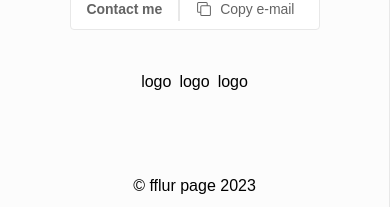
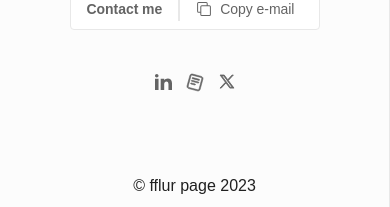
Before and after one commit to fflurp/fflurpage, a Next.js app: page / in a window 390 px wide. Shown: the part 1361-1568 px from the top of the page. Built offline with nearby package versions, Linux system fonts and the light colour scheme.

Commit message:
feat: add responsive layout

```diff
--- a/components/Layout.tsx
+++ b/components/Layout.tsx
@@ -42,6 +42,7 @@ const Navigation = () => {
     </nav>
   );
 };
+
 const ButtonContactMe = () => {
   const [copySuccess, setCopySuccess] = useState(false);
   const email = "fflur.page@gmail.com";
@@ -90,7 +91,7 @@ const ButtonContactMe = () => {
 
 const SideBarDesktop = () => {
   return (
-    <div className="surface-secondary border-primary border-primary hidden w-full min-w-[360px] flex-col border-r p-10 xl:flex">
+    <div className="surface-secondary border-primary border-primary flex h-full w-full flex-col flex-col border-r p-10">
       <div className="flex-1">
         <img src="/Fflur.png" alt="Fflur" className="h-36 w-36" />
         <h2 className="text-secondary h3 pb-4 pt-10">
@@ -123,7 +124,7 @@ const SideBarDesktop = () => {
 
 const CardMobile = () => {
   return (
-    <div className="surface-secondary border-primary border-primary flex w-full flex-col border-r border-t p-10 xl:hidden ">
+    <div className="surface-secondary border-primary border-primary flex w-full flex-col border-r border-t p-10">
       <div className="flex flex-1 flex-col items-center justify-center">
         <img src="/Fflur.png" alt="Fflur" className="h-36 w-36" />
         <h2 className="text-secondary h3 pb-4 pt-10">
@@ -140,26 +141,38 @@ const CardMobile = () => {
         </div>
       </div>
       <div className="flex justify-center gap-2 pt-10">
-        <span>logo</span>
-        <span>logo</span>
-        <span>logo</span>
+        <a href={linkedinUrl} target="_blank" rel="noreferrer">
+          <LinkedinIcon />
+        </a>
+        <a href={readCvUrl} target="_blank" rel="noreferrer">
+          <XIcon />
+        </a>
+        <a href={xUrl} target="_blank" rel="noreferrer">
+          <ReadCVIcon />
+        </a>
       </div>
-      <span className="pt-20 text-center">© fflur page 2023</span>
+      <span className="text-primary pt-20 text-center">
+        © fflur page {new Date().getFullYear()}
+      </span>
     </div>
   );
 };
 
 export const Layout = ({ children }: { children: React.ReactNode }) => {
   return (
-    <div className="flex h-full min-h-screen flex-col xl:flex-row">
-      <SideBarDesktop />
-      <main className="surface-primary flex-auto overflow-auto p-6 md:p-10">
+    <div className="m-auto grid min-h-screen w-full grid-cols-1 xl:grid-cols-[360px_1fr]">
+      <div className="sticky top-0 hidden h-screen xl:flex">
+        <SideBarDesktop />
+      </div>
+      <main className="surface-primary overflow-auto p-6 md:p-10">
         {/* <div className="flex items-center justify-center pb-10 pt-5">
           <Navigation />
         </div> */}
         {children}
       </main>
-      <CardMobile />
+      <div className="flex xl:hidden">
+        <CardMobile />
+      </div>
     </div>
   );
 };
--- a/pages/projects/matching-top-tier-freelancers-company-needs.tsx
+++ b/pages/projects/matching-top-tier-freelancers-company-needs.tsx
@@ -29,7 +29,7 @@ const ClearFashionPage = () => {
         <h1 className="h1 text-primary pt-3">
           Matching top-tier freelancers with company needs
         </h1>
-        <div className="mb-10 flex gap-4 pt-6">
+        <div className="mb-10 flex flex-wrap gap-4 pt-6">
           <Chip>
             <CalendarIcon />
             <span className="ml-2">2023 - Now</span>
@@ -81,15 +81,19 @@ const ClearFashionPage = () => {
           src="/projects/Creme/Creme_3.png"
           className="h-[500px] w-full rounded-lg object-cover"
         />
-        <div className="flex space-x-5">
+        <div className="flex flex-col space-y-5 xl:flex-row xl:space-x-5 xl:space-y-0">
+          <div className="w-full flex-1 xl:w-1/2">
             <img
               src="/projects/Creme/Creme_4.png"
               className="h-[500px] w-full rounded-lg object-cover"
             />
+          </div>
+          <div className="w-full flex-1 xl:w-1/2">
             <img
               src="/projects/Creme/Creme_5.png"
               className="h-[500px] w-full rounded-lg object-cover"
             />
+          </div>
         </div>
         <img
           src="/projects/Creme/Creme_6.png"
--- a/pages/projects/solutions-sustainable-fashion-industry.tsx
+++ b/pages/projects/solutions-sustainable-fashion-industry.tsx
@@ -29,7 +29,7 @@ const ClearFashionPage = () => {
         <h1 className="h1 text-primary pt-3 ">
           Solutions for a more sustainable fashion industry
         </h1>
-        <div className="mb-10 flex gap-4 pt-6">
+        <div className="mb-10 flex flex-wrap gap-4 pt-6">
           <Chip>
             <CalendarIcon />
             <span className="ml-2">2020 - 2022</span>
@@ -73,29 +73,37 @@ const ClearFashionPage = () => {
           src="/projects/CF/CF_1.png"
           className="h-[500px] w-full rounded-lg object-cover"
         />
-        <div className="flex space-x-5">
+        <div className="flex flex-col space-y-5 xl:flex-row xl:space-x-5 xl:space-y-0">
+          <div className="w-full flex-1 xl:w-1/2">
             <img
               src="/projects/CF/CF_2.png"
               className="h-[500px] w-full rounded-lg object-cover"
             />
+          </div>
+          <div className="w-full flex-1 xl:w-1/2">
             <img
               src="/projects/CF/CF_3.png"
               className="h-[500px] w-full rounded-lg object-cover"
             />
           </div>
+        </div>
         <img
           src="/projects/CF/CF_4.png"
           className="h-[500px] w-full rounded-lg object-cover"
         />
-        <div className="flex space-x-5">
+        <div className="flex flex-col space-y-5 xl:flex-row xl:space-x-5 xl:space-y-0">
+          <div className="w-full flex-1 xl:w-1/2">
             <img
               src="/projects/CF/CF_5.png"
               className="h-[500px] w-full rounded-lg object-cover"
             />
+          </div>
+          <div className="w-full flex-1 xl:w-1/2">
             <img
               src="/projects/CF/CF_6.png"
               className="h-[500px] w-full rounded-lg object-cover"
             />
+          </div>
         </div>
         <img
           src="/projects/CF/CF_7.png"
```
Lines whose indentation alone changed are shown as unchanged.
